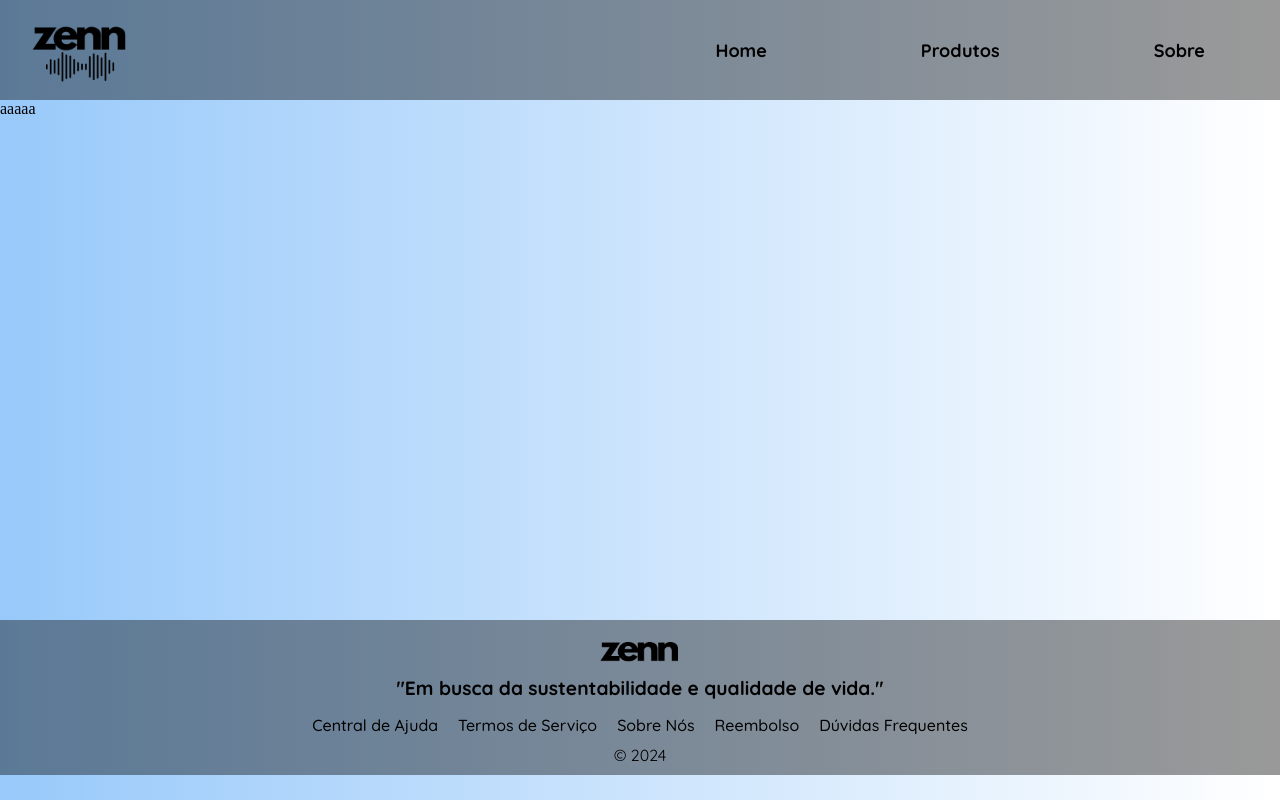
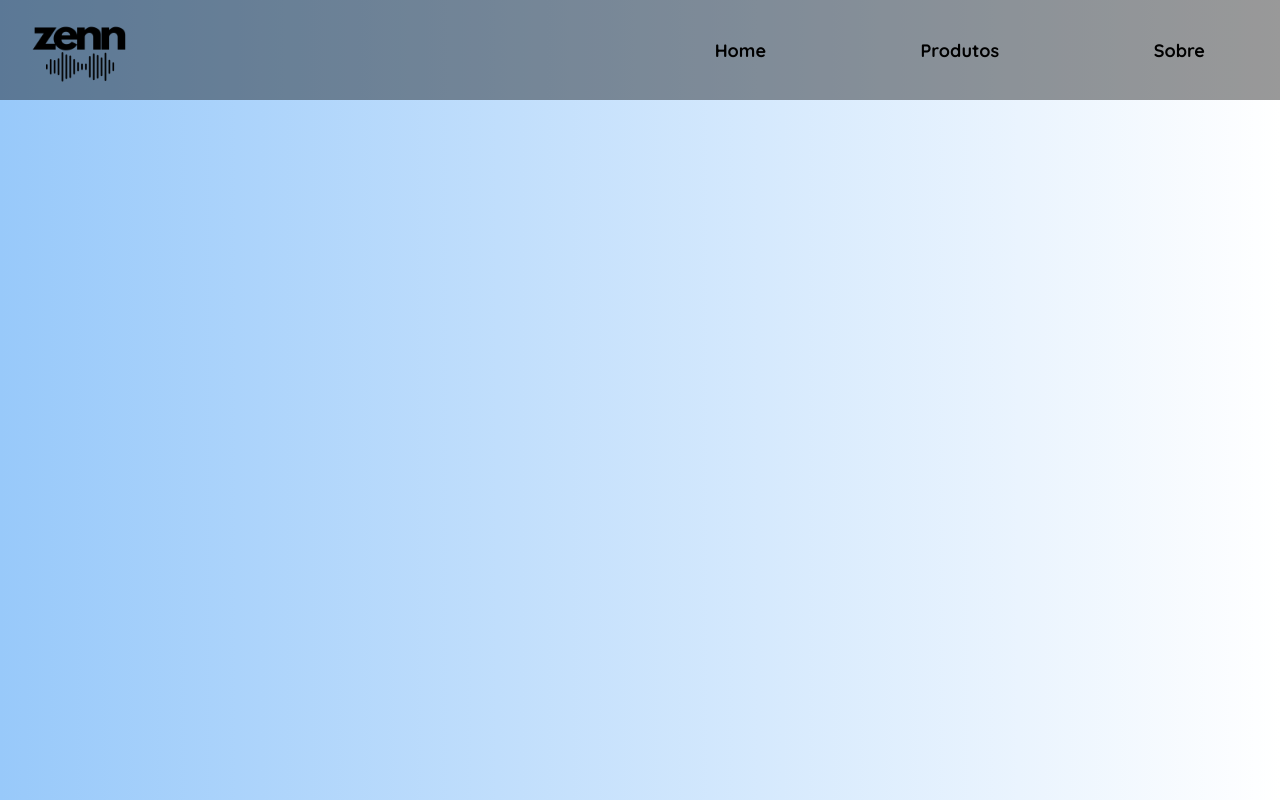
Before and after one commit to henrique-1985/projeto-front-end-frameworks, a plain HTML site: page páginas/cadastro.html in a window 1280 px wide. Shown: the top 800 px of the page. Drawn offline with Linux system fonts and the light colour scheme.

Commit message:
update no css

```diff
--- a/páginas/cadastro.html
+++ b/páginas/cadastro.html
@@ -20,7 +20,7 @@
         </nav>
     </header>
     <main>
-        aaaaa
+
     </main>
     <footer>
         <div class="rodapeprincipal">
--- a/style.css
+++ b/style.css
@@ -2,22 +2,23 @@
 * {
     margin: 0;
     padding: 0;
+    font-family: "Quicksand", sans-serif;
+    font-weight: 500;
+    font-size: 16px;
+    color: black;
+    text-decoration: none;
     box-sizing: border-box;
 }
 body {
     background-image: linear-gradient(to right, rgb(152, 201, 250), white);
 }
-li, a, label, input, button {
-    font-family: "Quicksand", sans-serif;
-    font-weight: 500;
-    font-size: 16px;
-    color: black;
-    text-decoration: none;
-}
 header {
+    position: sticky;
+    top: 0;
     background: rgba(0,0,0,0.4);
     width: 100%;
     height: 100px;
+    z-index: 9999;
     display: flex;
     justify-content: space-between;
     align-items: center;
@@ -76,7 +77,7 @@ button:hover {
     color: rgb(255, 255, 255);
 }
 main {
-    height: 65vh;
+    height: 100vh;
 }
 footer{
     background: rgba(0,0,0,0.4) ;
```
